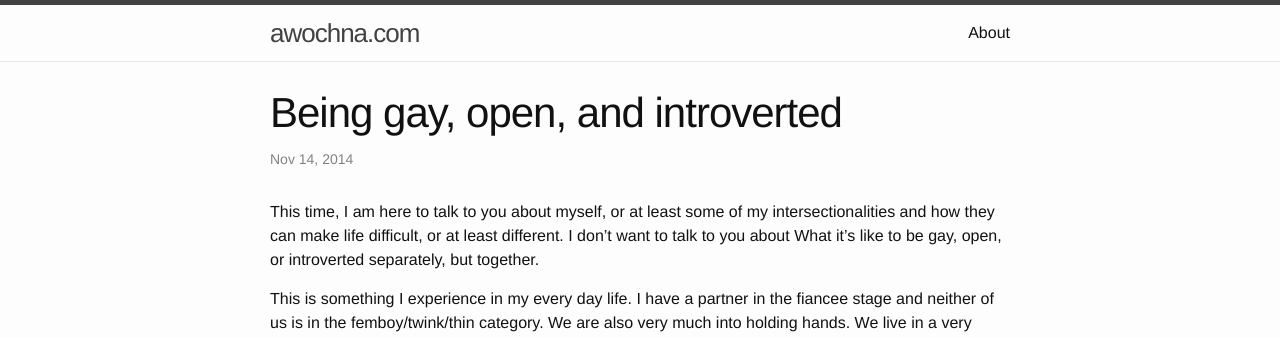
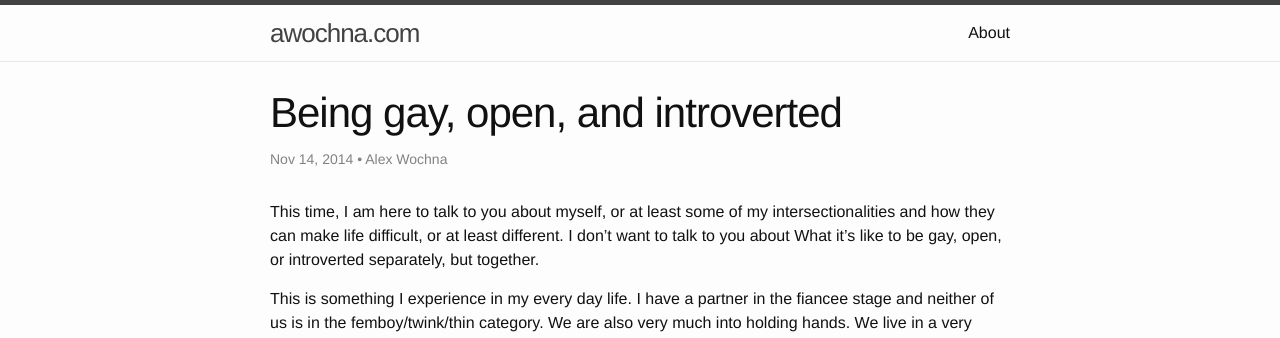
Before and after one commit to awochna/jekyll-blog, a Jekyll site: the page built from _posts/2014-11-14-being-gay-open-and-introverted.md, in a window 1280 px wide. Shown: the top 338 px of the page. Built offline with Jekyll 4.4.1, drawn with Linux system fonts in a browser that asks for light colours.

Commit message:
Add an author to each post, add excerpts to the index

```diff
--- a/_config.yml
+++ b/_config.yml
@@ -24,3 +24,4 @@ defaults:
       type: "posts"
     values:
       layout: "post"
+      author: "Alex Wochna"
--- a/index.html
+++ b/index.html
@@ -14,6 +14,7 @@ layout: default
         <h2>
           <a class="post-link" href="{{ post.url | prepend: site.baseurl }}">{{ post.title }}</a>
         </h2>
+        {{ post.excerpt }}
       </li>
     {% endfor %}
   </ul>
```
